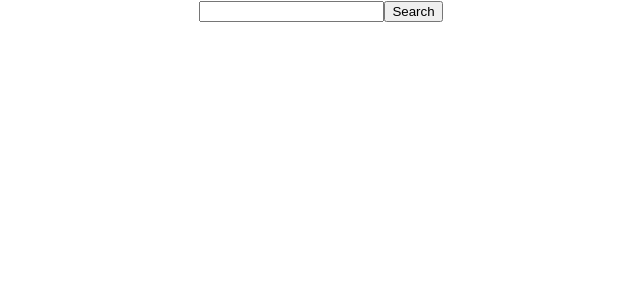
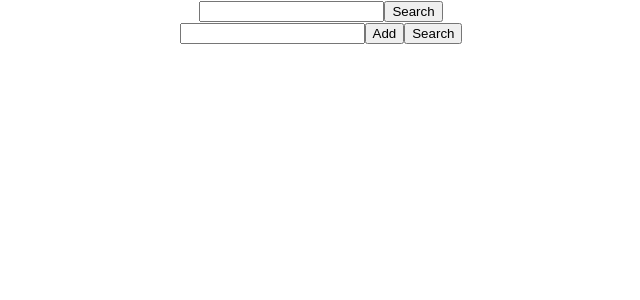
Before and after one commit to toffeegryphon/electives, a React (Create React App) app in the folder prerequisites/: page / in a window 1280 px wide. Shown: the top 300 px of the page, without its empty margins (319-959 px from the left). Built offline with nearby package versions, Linux system fonts and the light colour scheme.

Commit message:
Added filter by courses taken. Added some TODOs.

```diff
--- a/prerequisites/src/App.js
+++ b/prerequisites/src/App.js
@@ -1,6 +1,7 @@
 import { Component } from 'react'
 
 import Search from './Search.js'
+import Taken from './Taken.js'
 import Course from './Course/Course.js'
 import { getCourse } from './Course/actions.js'
 
@@ -62,7 +63,7 @@ export default class App extends Component {
         }
         break
       case TYPE_DETAIL:
-        content = <Course course={this.state.course}/>
+        content = (<Course course={this.state.course}/>)
         break
       default:
         break
@@ -70,6 +71,7 @@ export default class App extends Component {
     return (
       <div className="App">
         <Search search={this.search}/>
+        <Taken search={this.search}/>
         {content}
       </div>
     )
--- a/prerequisites/src/Search.js
+++ b/prerequisites/src/Search.js
@@ -1,31 +1,11 @@
 import { Component } from 'react'
+import { parse } from './utils.js'
 
-// TODO Constants file
-const FILL_PRE = '@'
-const FILL_POST = '0'
-
-export default class Search extends Component {
+export default class Taken extends Component {
   constructor(props) {
     super(props)
 
     this.state = { query: '' }
-  }
-
-  _buildCode = (school, number) => {
-    // TODO account for longer numbers as well
-    return FILL_PRE.repeat(4 - school.length) + school + number + FILL_POST.repeat(3)
-  }
-
-  // TODO Actually parsing should be on the back end...
-  _parse = (query) => {
-    let code = ''
-    const codeArr = query.replace(/\s/g, '').split(/(\d+)/)
-    if (codeArr.length === 1) { // Only has school, so list all
-      code = codeArr[0]
-    } else {
-      code = this._buildCode(...codeArr)
-    }
-    return code
   }
 
   handleChange = (event) => {
@@ -34,7 +14,7 @@ export default class Search extends Component {
 
   handleSubmit = (event) => {
     // TODO Explore using PropTypes to enforce
-    const query = this._parse(this.state.query)
+    const query = parse(this.state.query)
     this.props.search(query)
   }
 
--- /dev/null
+++ b/prerequisites/src/Taken.js
@@ -0,0 +1,54 @@
+import { Component } from 'react'
+import { parse } from './utils.js'
+
+const QUERY_KW = '?taken='
+
+export default class Search extends Component {
+  // TODO merge same, TODO Test backend handle multiple same, TODO delete, TODO clear
+  // TODO Backend if taken is null must apply restrictions also
+  // TODO Backend should also remove courses that have been taken
+  constructor(props) {
+    super(props)
+
+    this.state = { query: '', taken: [] }
+  }
+
+  handleChange = (event) => {
+    this.setState({ query: event.target.value })
+  }
+
+  handleAdd = (event) => {
+    const query = parse(this.state.query)
+    this.setState({ query: '', taken: [...this.state.taken, query]})
+  }
+
+  handleSearch = (event) => {
+    const query = QUERY_KW + this.state.taken.join(',')
+    this.props.search(query)
+  }
+
+  handleKeyUp = (event) => {
+    switch (event.key) {
+      case 'Enter':
+        this.handleAdd(event)
+        break
+      default:
+        break
+    }
+  }
+
+  render() {
+    const taken = []
+    for (const course of this.state.taken) {
+      taken.push(<div>{course}</div>)
+    }
+
+    return (
+    <div onKeyUp={this.handleKeyUp}>
+      <input type='text' value={this.state.query} onChange={this.handleChange}></input>
+      <button onClick={this.handleAdd}>Add</button>
+      <button onClick={this.handleSearch}>Search</button>
+      {taken}
+    </div>
+  )}
+}
--- /dev/null
+++ b/prerequisites/src/utils.js
@@ -0,0 +1,20 @@
+// TODO Constants file
+const FILL_PRE = '@'
+const FILL_POST = '0'
+
+export function buildCode(school, number) {
+  // TODO account for longer numbers as well
+  return FILL_PRE.repeat(4 - school.length) + school + number + FILL_POST.repeat(3)
+}
+
+// TODO Actually parsing should be on the back end...
+export function parse(query) {
+  let code = ''
+  const codeArr = query.toUpperCase().replace(/\s/g, '').split(/(\d+)/)
+  if (codeArr.length === 1) { // Only has school, so list all
+    code = codeArr[0]
+  } else {
+    code = buildCode(...codeArr)
+  }
+  return code
+}
```
